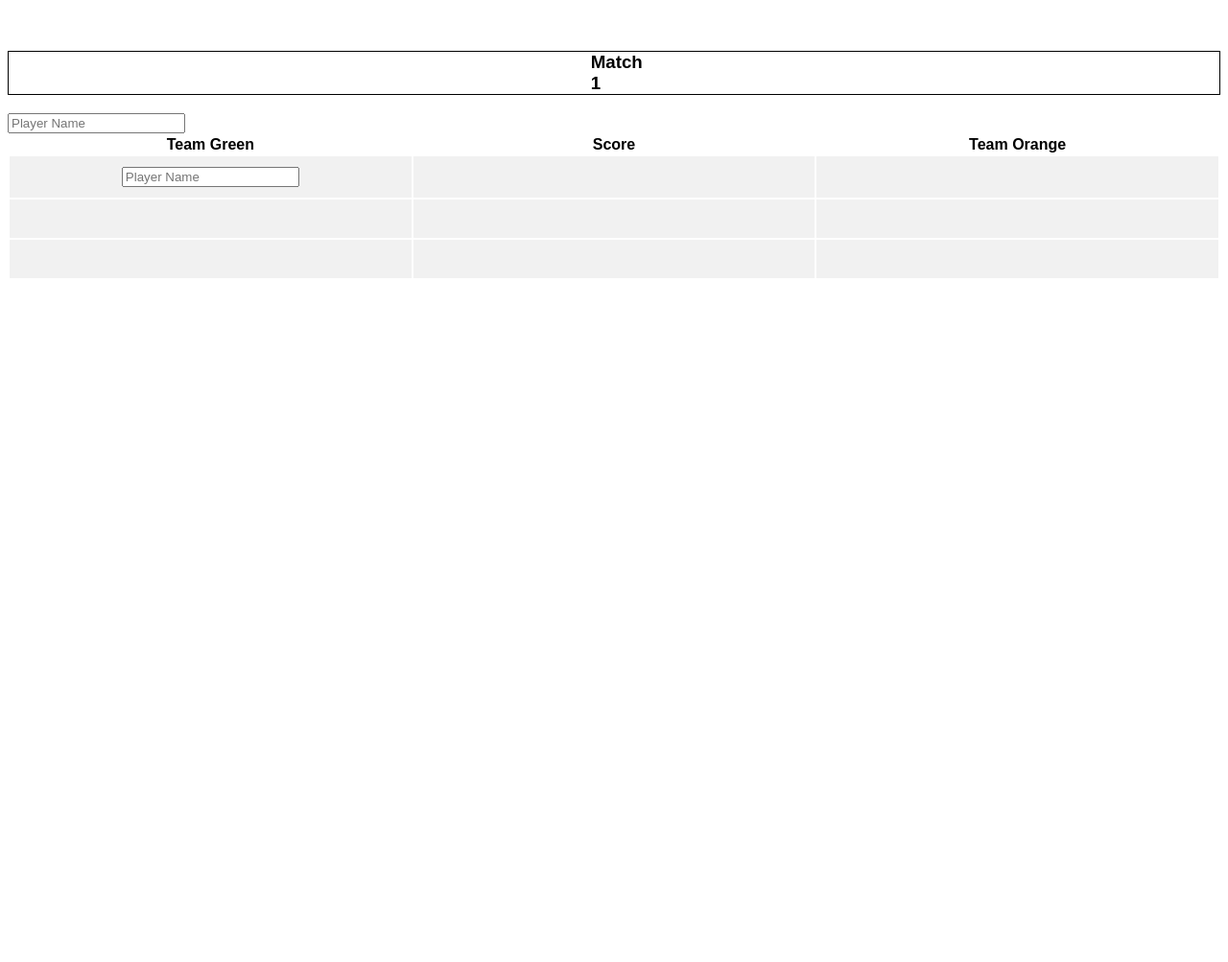
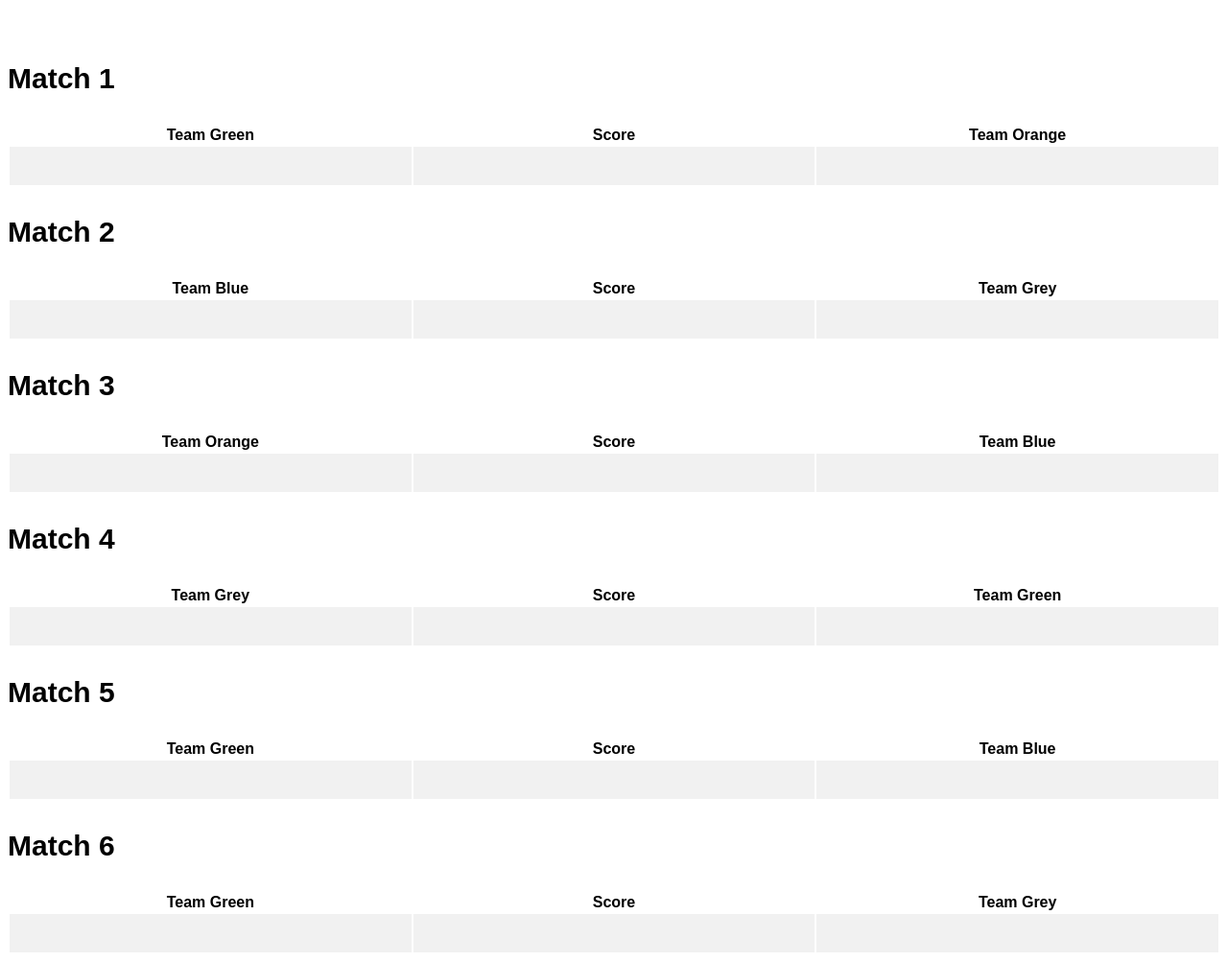
Before and after one commit to cezarovici/Fotbal-Form, a plain HTML site: page index.html in a window 1280 px wide. Shown: the part 662-1665 px from the top of the page at 96% size. Before the commit the page ends 962 px from the top, so only its background shows below. Drawn offline with Linux system fonts and the light colour scheme.

Commit message:
tur initialized

```diff
--- a/index.html
+++ b/index.html
@@ -20,9 +20,9 @@ body {
 
 h3{
   color: black;
-  padding:0 48%;
-  border: 1px solid;
-}
+  text-align: left;
+  font-size: 30px;
+  }
 
 table{
   width: 100%;
@@ -99,7 +99,7 @@ td[id="green"]{
 
      <br><br>
 
-     <h1>Players</h1>
+    <h1>Players</h1>
     <div class="autocomplete" style="width:300px;">
       <input id="selectPlayer" type="text" name="myCountry" placeholder="Player Name">
     </div>
@@ -160,7 +160,6 @@ td[id="green"]{
 <br><br>
 <br><br>
 
-  <div>
   <h3>Match 1</h3>
   <table class="match" id="match1">
       <tr>
@@ -169,27 +168,84 @@ td[id="green"]{
           <th>Team Orange</th>
       </tr>
       <tr>
-          <td>            <input id="selectPlayer" type="text" name="myCountry" placeholder="Player Name">
-</td>
+          <td rowspan="3"> </td>
           <td></td>
-            <input id="selectPlayer" type="text" name="myCountry" placeholder="Player Name">
-      </div>
-      <td></td>
+          <td rowspan="3"> </td>
       </tr>
+  </table>
 
+  <h3>Match 2</h3>
+  <table class="match" id="match2">
       <tr>
-          <td></td>
-          <td></td>
-          <td></td>
+          <th>Team Blue</th>
+          <th>Score</th>
+          <th>Team Grey</th>
       </tr>
       <tr>
+          <td rowspan="3"></td>
           <td></td>
+          <td rowspan="3"> </td>
+      </tr>
+  </table>
+
+  <h3>Match 3</h3>
+  <table class="match" id="match3">
+      <tr>
+          <th>Team Orange</th>
+          <th>Score</th>
+          <th>Team Blue</th>
+      </tr>
+      <tr>
+          <td rowspan="3"> </td>
           <td></td>
+          <td rowspan="3"> </td>
+      </tr>
+  </table>
+
+
+  <h3>Match 4</h3>
+  <table class="match" id="match4">
+      <tr>
+          <th>Team Grey</th>
+          <th>Score</th>
+          <th>Team Green</th>
+      </tr>
+      <tr>
+          <td rowspan="3"> </td>
           <td></td>
+          <td rowspan="3"> </td>
       </tr>
+  </table>
 
+
+  <h3>Match 5</h3>
+  <table class="match" id="match5">
+      <tr>
+          <th>Team Green</th>
+          <th>Score</th>
+          <th>Team Blue</th>
+      </tr>
+      <tr>
+          <td rowspan="3"> </td>
+          <td></td>
+          <td rowspan="3"> </td>
+      </tr>
   </table>
-  </div>
+
+  <h3>Match 6</h3>
+  <table class="match" id="match6">
+      <tr>
+          <th>Team Green</th>
+          <th>Score</th>
+          <th>Team Grey</th>
+      </tr>
+      <tr>
+          <td rowspan="3"> </td>
+          <td></td>
+          <td rowspan="3"> </td>
+      </tr>
+  </table>
+
 
   <script src="script.js"></script>
 </body>
```
